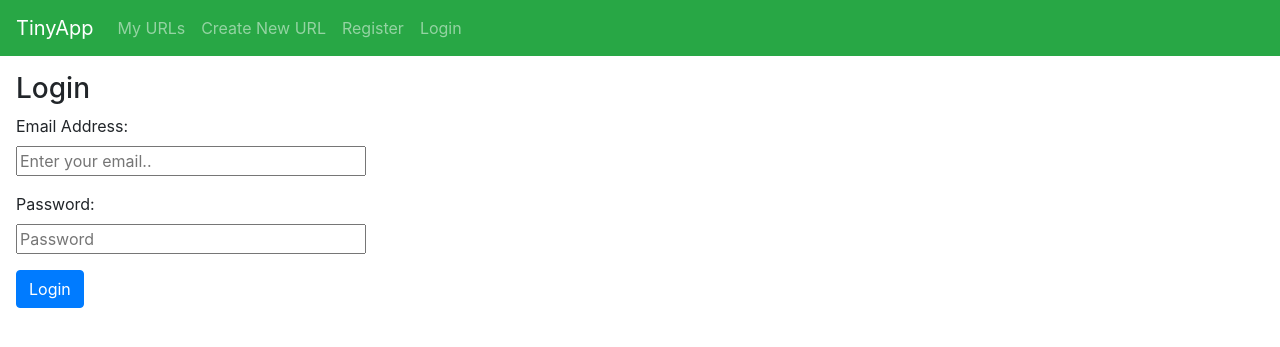
After one commit to tumiduong/tinyapp, a Node server app: page /login in a window 1280 px wide. The commit adds this page. Shown: the top 347 px of the page. Run offline with Node 20, Linux system fonts and the light colour scheme; some libraries are stand-ins or nearby versions.

Commit message:
added user authentication

```diff
--- a/express_server.js
+++ b/express_server.js
@@ -1,6 +1,7 @@
 const express = require("express");
 const app = express();
 const PORT = 8080;
+const uuid = require("uuid/v4");
 
 const bodyParser = require("body-parser");
 app.use(bodyParser.urlencoded({extended: true}));
@@ -10,27 +11,90 @@ app.use(cookieParser());
 
 app.set("view engine", "ejs");
 
-const generateRandomString = function() {
-  return Math.floor((1 + Math.random()) * 0x1000000).toString(16).substring(1)
-};
-
-
+// databases
 const urlDatabase = {
   "b2xVn2": "http://www.lighthouselabs.ca",
   "9sm5xK": "http://www.google.com"
 };
 
+const users = {
+  'cf86ad32-8': { id: 'cf86ad32-8', email: 'hi@hi.com', password: 'hi' }
+};
+
+// functions
+
+let urlRandom = () => {
+  return uuid().substr(0, 6);
+};
+
+let userRandom = () => {
+  return uuid().substr(0, 8);
+};
+
+const userFinder = (email => {
+  for (const user of Object.values(users)) {
+    if (user.email === email) {
+      return user;
+    } else {
+      return false;
+    }
+  }
+});
+
+const authenticatePw = ((email, password) => {
+  const user = userFinder(email);
+  if (password === user.password) {
+    return true;
+  } else {
+    return false;
+  }
+});
+
+// gets
+
 app.get("/", (req, res) => {
-  res.send("Hello!");
+  res.redirect("/urls")
 });
 
 app.get("/urls/new", (req, res) => {
-  let templateVars = { username: req.cookies["username"] };
+  let templateVars = { users: req.cookies["user_id"] };
   res.render("urls_new", templateVars);
 });
 
+app.get("/urls", (req, res) => {
+  let templateVars = {
+    users: req.cookies["user_id"],
+    urls: urlDatabase }
+  res.render("urls_index", templateVars);
+});
+
+app.get("/register", (req, res) => {
+  let templateVars = { users: req.cookies["user_id"] };
+  res.render("urls_register", templateVars);
+});
+
+app.get("/login", (req, res) => {
+  let templateVars = { users: req.cookies["user_id"] };
+  res.render("urls_login", templateVars)
+});
+
+app.get("/urls/:shortURL", (req, res) => {
+  let templateVars = {
+    shortURL: req.params.shortURL,
+    longURL: urlDatabase[req.params.shortURL],
+    users: req.cookies["user_id"] };
+  res.render("urls_show", templateVars);
+});
+
+app.get("/u/:shortURL", (req, res) => {
+  const longURL = urlDatabase[req.params.shortURL];
+  res.redirect(longURL);
+});
+
+//posts
+
 app.post("/urls", (req, res) => {
-  shortURL = generateRandomString();
+  let shortURL = urlRandom();
   urlDatabase[shortURL] = req.body.longURL;
   res.redirect(`/urls/${shortURL}`);
 });
@@ -46,33 +110,36 @@ app.post("/urls/:shortURL/delete", (req, res) => {
 });
 
 app.post("/login", (req, res) => {
-  res.cookie("username", req.body.username);
+  const { email, password } = req.body
+
+  if (!userFinder(email)) {
+    res.status(403).send("Email cannot be found.");
+  } else if (!authenticatePw(email, password)) {
+    res.status(403).send("Password is not correct.")
+  } else if (userFinder(email) && authenticatePw(email, password)) {
+    let user = userFinder(email);
+    res.cookie("user_id", user.id);
+    res.redirect("/urls");
+  }
+});
+
+app.post("/logout", (req, res) => {
+  res.clearCookie("user_id");
   res.redirect("/urls");
 });
 
-app.post("/logout", (req, res) => {
-  res.clearCookie("username");
-  res.redirect("/urls");
-});
-
-app.get("/urls", (req, res) => {
-  let templateVars = {
-    username: req.cookies["username"],
-    urls: urlDatabase }
-  res.render("urls_index", templateVars);
-});
-
-app.get("/urls/:shortURL", (req, res) => {
-  let templateVars = {
-    shortURL: req.params.shortURL,
-    longURL: urlDatabase[req.params.shortURL],
-    username: req.cookies["username"] };
-  res.render("urls_show", templateVars);
-});
-
-app.get("/u/:shortURL", (req, res) => {
-  const longURL = urlDatabase[req.params.shortURL];
-  res.redirect(longURL);
+app.post("/register", (req, res) => {
+  let userId = userRandom();
+  if (req.body.email === "" || req.body.password === "") {
+    res.status(400).send("Please fill out email and/or password.");
+  } else if (userFinder(req.body.email)) {
+    res.status(400).send("User already exists.");
+  } else {
+    users[userId] = { id: userId, email: req.body.email, password: req.body.password };
+    res.cookie("user_id", users[userId]);
+    console.log(users[userId])
+    res.redirect("/urls");
+  }
 });
 
 
--- a/package.json
+++ b/package.json
@@ -22,7 +22,8 @@
     "body-parser": "^1.19.0",
     "cookie-parser": "^1.4.4",
     "ejs": "^2.7.1",
-    "express": "^4.17.1"
+    "express": "^4.17.1",
+    "uuid": "^3.3.3"
   },
   "devDependencies": {
     "nodemon": "^1.19.2"
--- a/views/partials/_header.ejs
+++ b/views/partials/_header.ejs
@@ -8,13 +8,12 @@
       <div class="navbar-nav">
         <a class="nav-item nav-link" href="/urls">My URLs</a>
         <a class="nav-item nav-link" href="/urls/new">Create New URL</a>
-        <% if (username) { %>
-          <label for="username">Logged in as: <%= username %>!</label>
+        <% if (users) { %>
+          <p class="nav-item">Logged in as: <%= users['email'] %>!</p>
           <form method="POST" action="/logout"><button type="submit" class="btn btn-primary">Logout</button></form>
-        <% } else { %>
-        <form class="form-inline" action="/login" method="POST">
-          <input class="form-control" type="text" name="username" placeholder="Username" style="width: 150px; margin: 0">
-          <button type="submit" class="btn btn-primary">Submit</button>
+        <% } else {%>
+          <a class="nav-item nav-link" href="/register">Register</a>
+          <a class="nav-item nav-link" href="/login">Login</a>
           <% } %>
         </form>
       </div>
--- /dev/null
+++ b/views/urls_login.ejs
@@ -0,0 +1,40 @@
+<!DOCTYPE html>
+<html lang="en">
+  <head>
+    <meta charset="utf-8">
+    <meta name="viewport" content="width=device-width, initial-scale=1, shrink-to-fit=no">
+
+    <!-- Bootstrap CSS -->
+    <link rel="stylesheet" href="https://stackpath.bootstrapcdn.com/bootstrap/4.2.1/css/bootstrap.min.css" integrity="sha384-GJzZqFGwb1QTTN6wy59ffF1BuGJpLSa9DkKMp0DgiMDm4iYMj70gZWKYbI706tWS" crossorigin="anonymous">
+
+    <title>Login - TinyApp Example</title>
+  </head>
+
+  <body>
+
+    <% include partials/_header %>
+
+
+
+    <main style="margin: 1em;">
+      <h3>Login</h3>
+      <form method="POST" action="/login">
+        <div style="width: 350px">
+        <div class="form-group">
+          <label for="longURL">Email Address:</label>
+          <input type="email" name="email" placeholder="Enter your email.." style="width: 100%">
+        </div>
+        <div class="form-group">
+          <label for="longURL">Password:</label>
+          <input type="password" name="password" placeholder="Password" style="width: 100%">
+        </div>
+        <button type="submit" class="btn btn-primary">Login</button>
+      </div>
+      </form>
+    </main>
+      <!-- Bootstrap JS -->
+    <script src="https://code.jquery.com/jquery-3.3.1.slim.min.js" integrity="sha384-q8i/X+965DzO0rT7abK41JStQIAqVgRVzpbzo5smXKp4YfRvH+8abtTE1Pi6jizo" crossorigin="anonymous"></script>
+    <script src="https://cdnjs.cloudflare.com/ajax/libs/popper.js/1.14.7/umd/popper.min.js" integrity="sha384-UO2eT0CpHqdSJQ6hJty5KVphtPhzWj9WO1clHTMGa3JDZwrnQq4sF86dIHNDz0W1" crossorigin="anonymous"></script>
+    <script src="https://stackpath.bootstrapcdn.com/bootstrap/4.3.1/js/bootstrap.min.js" integrity="sha384-JjSmVgyd0p3pXB1rRibZUAYoIIy6OrQ6VrjIEaFf/nJGzIxFDsf4x0xIM+B07jRM" crossorigin="anonymous"></script>
+  </body>
+</html>
```
Also changed, not shown: views/urls_register.ejs (added, +40 -0 lines), 1 other file.
